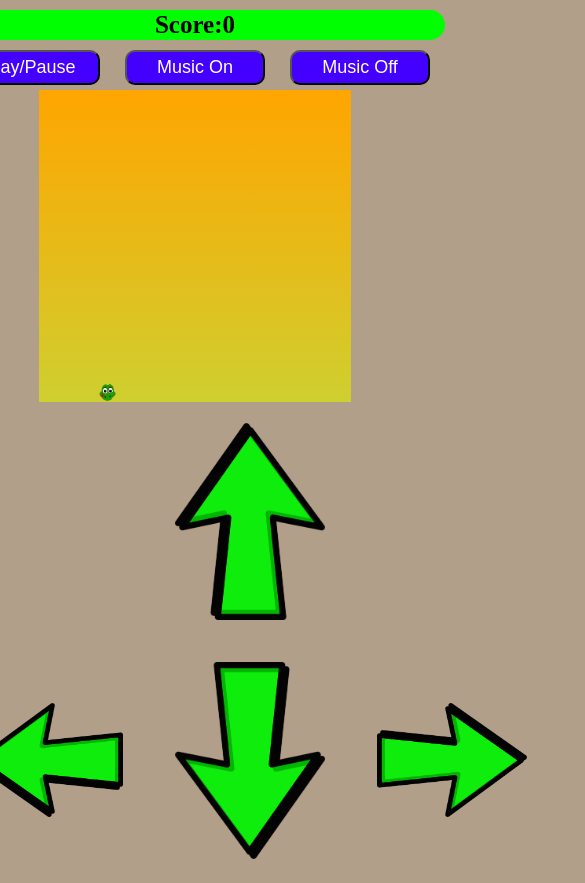
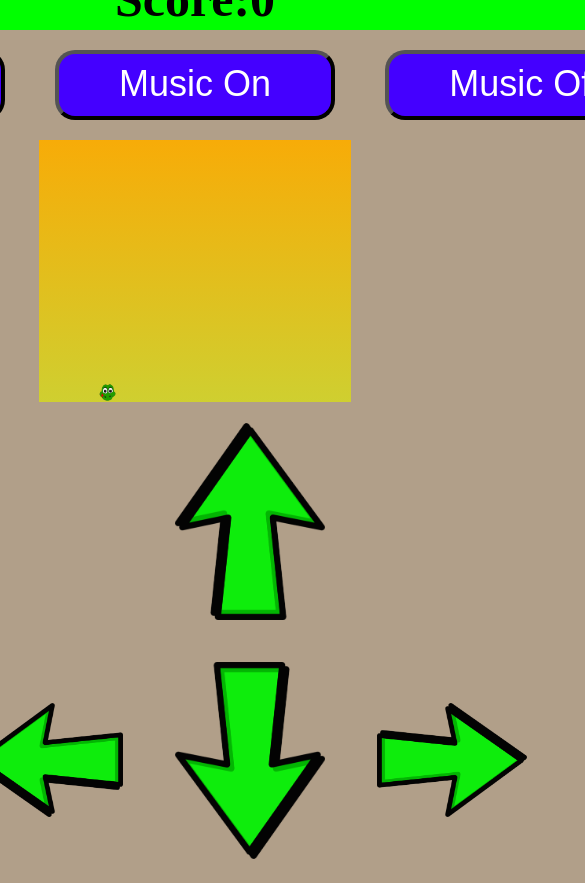
Before and after one commit to prashant-handel/Snake-Mania, a plain HTML site: page index.html in a window 390 px wide. Shown: the top 883 px of the page, 585 px wide, since content can reach past the window. Drawn offline with Linux system fonts and the light colour scheme.

Commit message:
buttons size updated

```diff
--- a/style.css
+++ b/style.css
@@ -137,4 +137,7 @@
     .leftImg, .rightImg, .upImg, .downImg{
         border: none;
     }
+    .header{
+        scale: 200%;
+    }
   }
```
